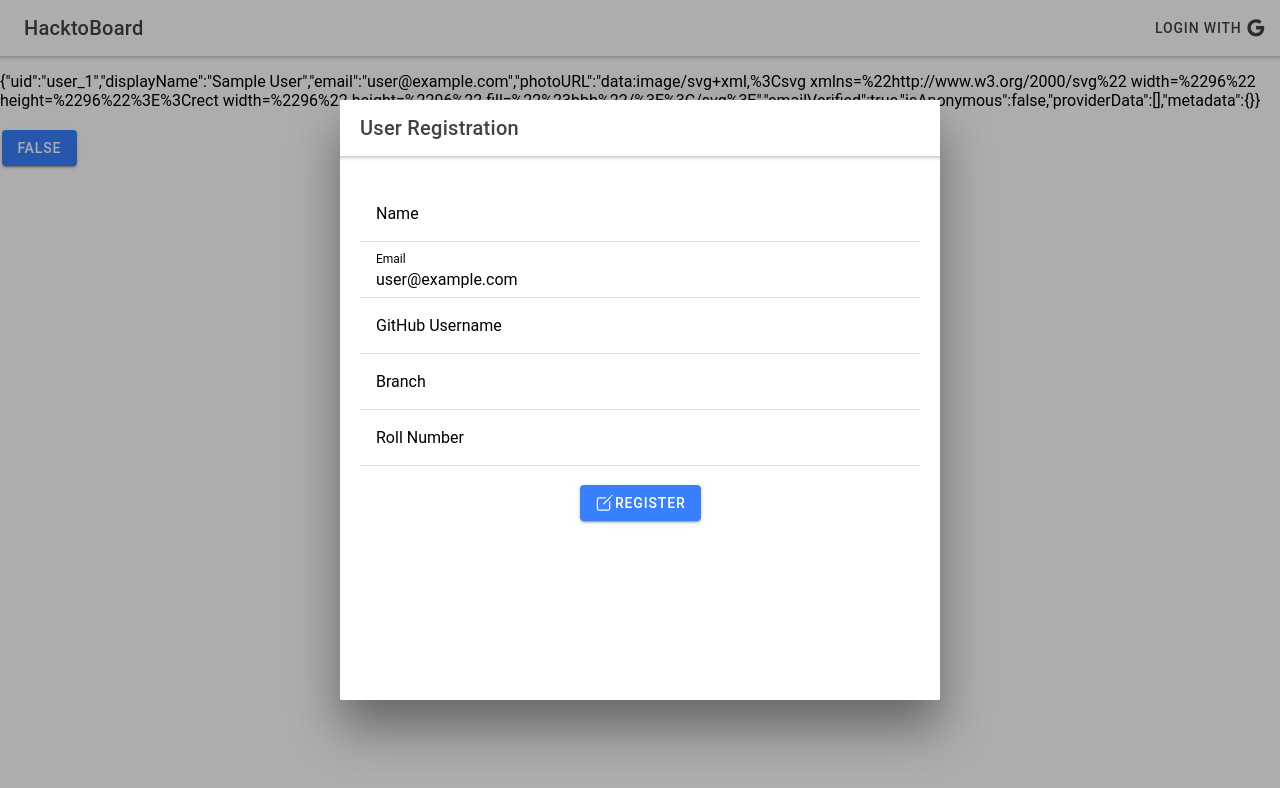
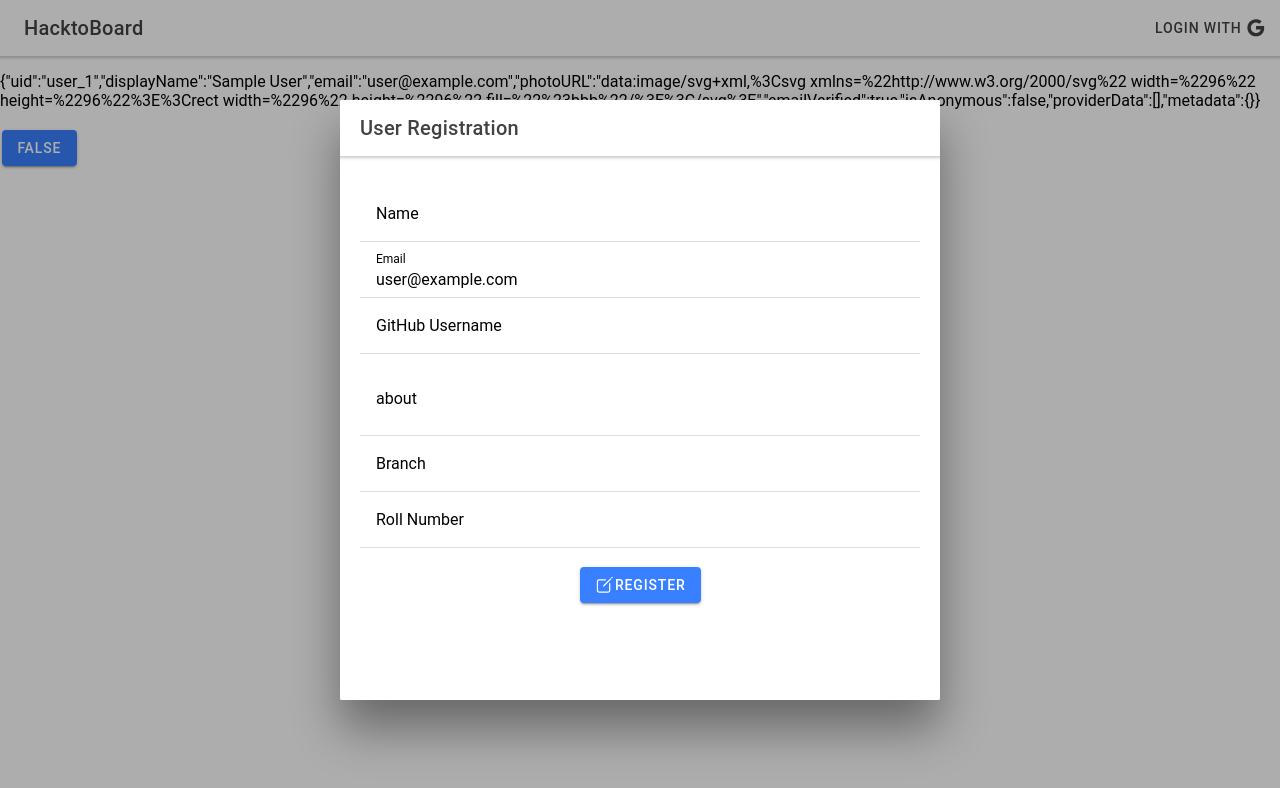
Before and after one commit to shubhanshu02/hacktoboard, a React (Create React App) app: page /home in a window 1280 px wide. Shown: the top 788 px of the page. Built offline with nearby package versions, Linux system fonts and the light colour scheme; no server answers; the database is empty; sample sign-in values are in the browser's storage.

Commit message:
Add Bio to the Database User Object
Signed-off-by: Shubhanshu Saxena <shubhanshu.e01@gmail.com>

```diff
--- a/src/components/RegisterModal.tsx
+++ b/src/components/RegisterModal.tsx
@@ -1,4 +1,8 @@
-import React, { useState } from 'react';
+import { createOutline } from 'ionicons/icons';
+import { User } from '../context/firebase';
+import { DbUser } from '../context/db';
+import { handleRegistration } from '../context/auth';
+import { Dispatch, useState, SetStateAction } from 'react';
 import {
     IonContent,
     IonHeader,
@@ -10,21 +14,10 @@ import {
     IonLabel,
     IonList,
     IonIcon,
+    IonTextarea,
     IonButton,
     useIonToast,
 } from '@ionic/react';
-import { createOutline } from 'ionicons/icons';
-import { User } from '../context/firebase';
-import { DbUser } from '../context/db';
-import { handleRegistration } from '../context/auth';
-import {
-    useEffect,
-    createContext,
-    useContext,
-    Dispatch,
-    PropsWithChildren,
-    SetStateAction,
-} from 'react';
 
 const RegisterModal = ({
     firebaseUser,
@@ -36,6 +29,7 @@ const RegisterModal = ({
     const [name, setName] = useState<string>('');
     const [github, setGithub] = useState<string>('');
     const [branch, setBranch] = useState<string>('');
+    const [about, setAbout] = useState<string>('');
     const [rollNo, setRollNo] = useState<number>();
     const [present, dismiss] = useIonToast();
 
@@ -74,6 +68,14 @@ const RegisterModal = ({
                                 value={github}
                                 onIonChange={(e) => setGithub(e.detail.value!)}
                             ></IonInput>
+                        </IonItem>
+
+                        <IonItem>
+                            <IonLabel position="floating">about</IonLabel>
+                            <IonTextarea
+                                value={about}
+                                onIonChange={(e) => setAbout(e.detail.value!)}
+                            ></IonTextarea>
                         </IonItem>
 
                         <IonItem>
@@ -121,6 +123,7 @@ const RegisterModal = ({
                                         github,
                                         branch,
                                         rollNo ?? 1,
+                                        about,
                                         setUser
                                     );
                                 }}
--- a/src/context/auth.tsx
+++ b/src/context/auth.tsx
@@ -101,8 +101,9 @@ export async function handleRegistration(
     github: string,
     branch: string,
     rollNo: number,
+    about: string,
     setUser: Dispatch<SetStateAction<DbUser | null>>
 ) {
-    addUser({ name, email, github, branch, rollNo, userId });
-    setUser({ name, email, github, branch, rollNo, userId });
+    addUser({ name, email, github, branch, rollNo, userId, about });
+    setUser({ name, email, github, branch, rollNo, userId, about });
 }
--- a/src/context/db.ts
+++ b/src/context/db.ts
@@ -8,6 +8,7 @@ export interface DbUser {
     github: string;
     branch: string;
     rollNo: number;
+    about: string;
 }
 
 export const getItemsinCollection = async (ref: string) => {
@@ -34,10 +35,11 @@ export async function addUser({
     github,
     branch,
     rollNo,
+    about,
 }: DbUser) {
     await setDoc(
         doc(db, 'users', userId),
-        { name, userId, email, github, branch, rollNo },
-        { merge: false }
+        { name, userId, email, github, branch, rollNo, about },
+        { merge: true }
     );
 }
```
